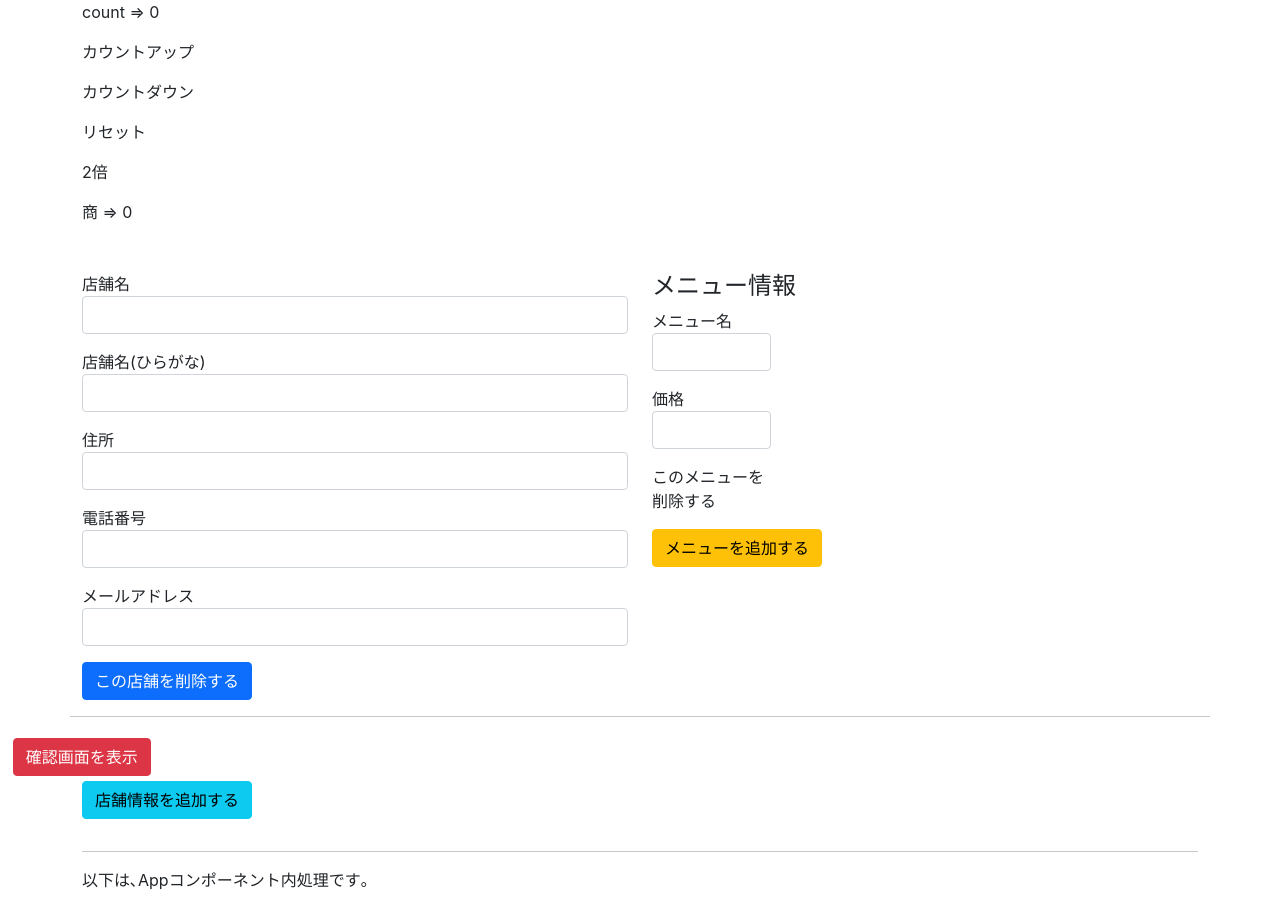
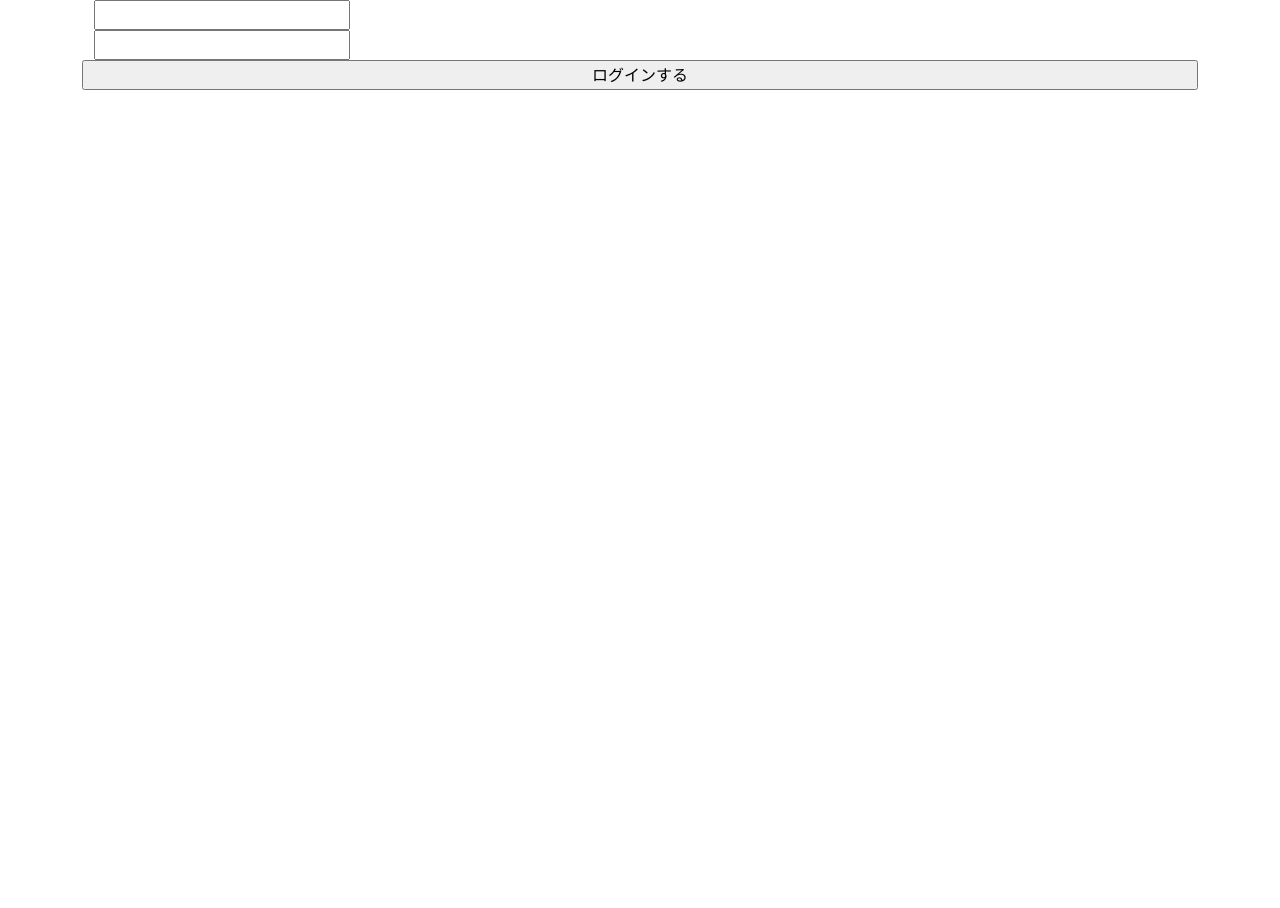
Before and after one commit to wiredrawing/react-graining-with-create-react-app-tool, a React (Create React App) app: page /login in a window 1280 px wide. After the commit the page ends 800 px from the top, so only its background shows below. Built offline with nearby package versions, Linux system fonts and the light colour scheme.

Commit message:
reactでチャットGUIを作成

```diff
--- a/public/index.html
+++ b/public/index.html
@@ -29,6 +29,8 @@
     <link href="https://cdn.jsdelivr.net/npm/bootstrap@5.0.2/dist/css/bootstrap.min.css" rel="stylesheet" integrity="sha384-EVSTQN3/azprG1Anm3QDgpJLIm9Nao0Yz1ztcQTwFspd3yD65VohhpuuCOmLASjC" crossorigin="anonymous">
     <!-- JavaScript Bundle with Popper -->
     <script src="https://cdn.jsdelivr.net/npm/bootstrap@5.0.2/dist/js/bootstrap.bundle.min.js" integrity="sha384-MrcW6ZMFYlzcLA8Nl+NtUVF0sA7MsXsP1UyJoMp4YLEuNSfAP+JcXn/tWtIaxVXM" crossorigin="anonymous"></script>
+    <link href="https://cdn.jsdelivr.net/npm/bootstrap@5.0.0-beta1/dist/css/bootstrap.min.css" rel="stylesheet" integrity="sha384-giJF6kkoqNQ00vy+HMDP7azOuL0xtbfIcaT9wjKHr8RbDVddVHyTfAAsrekwKmP1" crossorigin="anonymous">
+    <script src="https://cdn.jsdelivr.net/npm/bootstrap@5.0.0-beta1/dist/js/bootstrap.bundle.min.js" integrity="sha384-ygbV9kiqUc6oa4msXn9868pTtWMgiQaeYH7/t7LECLbyPA2x65Kgf80OJFdroafW" crossorigin="anonymous"></script>
   </head>
   <body>
     <div class="container">
--- a/src/App.js
+++ b/src/App.js
@@ -3,6 +3,8 @@ import React, {useState} from 'react';
 import Shop  from "./components/Shop"
 import Modal from "./components/Modal";
 import axios from "axios";
+import {Login} from "./components/Login";
+import {BrowserRouter, Switch, Route} from "react-router-dom"
 function App() {
 
 
@@ -74,26 +76,15 @@ function App() {
 
   return (
     <React.Fragment>
-      <div>
-        <p> count => {count}</p>
-        <p onClick={countUp}>カウントアップ</p>
-        <p onClick={countDown}>カウントダウン</p>
-        <p onClick={resetButton}>リセット</p>
-        <p onClick={doubleUp}>2倍</p>
-        <p>商 => {quotient}</p>
-      </div>
+      <BrowserRouter>
 
-      <Shop delegateShopData={delegateShopData} />
-      <hr/>
-      <p>以下は､Appコンポーネント内処理です｡</p>
-      <div className="row">
-        <div className="col-6">
-          <p className="btn btn-danger" style={checkButtonStyle} onClick={switchModal}>確認画面を表示</p>
-        </div>
-      </div>
-      <div className="row">
-        <Modal isDisplayed={isDisplayed} shopList={shopList}></Modal>
-      </div>
+
+        <Switch>
+          <Route path="/login" component={Login}>
+          </Route>
+        </Switch>
+
+      </BrowserRouter>
     </React.Fragment>
   );
 }
--- /dev/null
+++ b/src/components/Login.js
@@ -0,0 +1,52 @@
+import React from "react"
+import axios from "axios"
+
+
+export const Login = () => {
+
+
+
+  const [loginInfo, setLoginInfo] = React.useState({
+    login_id: "",
+    password: "",
+  });
+
+
+  const login = () => {
+
+    if (loginInfo.login_id == "admin" && loginInfo.password == "10574318") {
+      alert("ログイン完了");
+    } else {
+      alert("ログインできません");
+    }
+  }
+
+  const updateLoginInfo = (e) => {
+    let currentName = e.target.name;
+    console.log(e);
+    setLoginInfo((pre) => {
+      let temp = {...pre};
+      console.log(temp);
+      temp[currentName] = e.target.value;
+      return temp;
+    });
+  }
+  return (
+
+    <React.Fragment>
+      <div class="container-fluid">
+        <div class="row">
+          <div class="col-lg-12">
+            <input onInput={updateLoginInfo} type="form-control" name="login_id" value={loginInfo.login_id}></input>
+          </div>
+          <div class="col-lg-12">
+            <input onInput={updateLoginInfo} type="form-control" name="password" value={loginInfo.password}></input>
+          </div>
+        </div>
+        <div class="row">
+          <input onClick={login} type="button" name="loginButton" id="loginButton" value="ログインする"></input>
+        </div>
+      </div>
+    </React.Fragment>
+  )
+}
```
